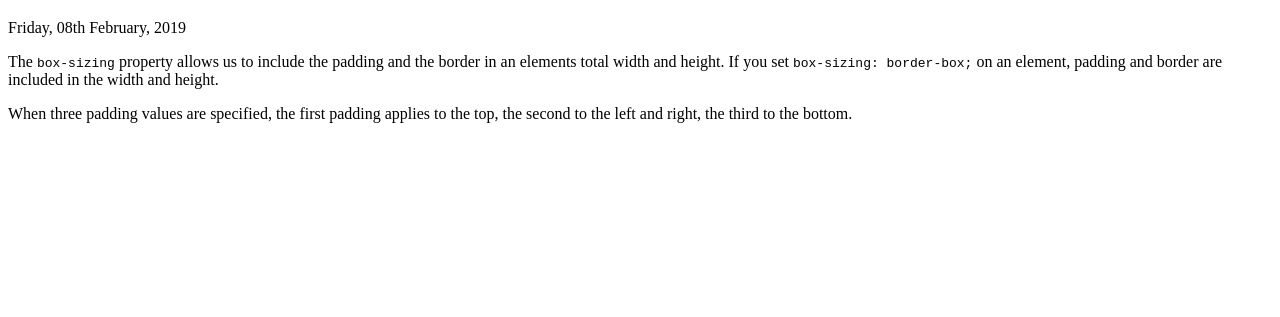
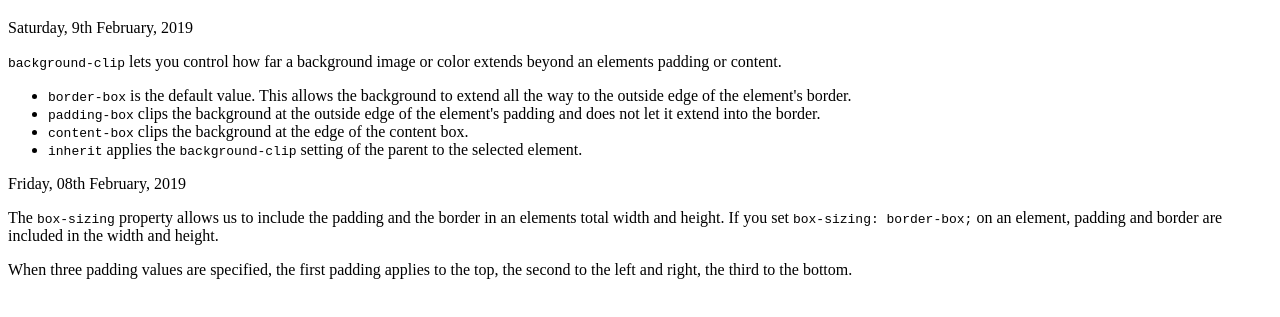
Before and after one commit to nikijiandani/CSS-Journal, a plain HTML site: page index.html in a window 1280 px wide. Shown: the part 61-378 px from the top of the page. Drawn offline with Linux system fonts and the light colour scheme.

Commit message:
background-clip property

```diff
--- a/index.html
+++ b/index.html
@@ -11,6 +11,17 @@
     <body>
     <h1>My CSS Journal</h1>
     <article>
+        <time datetime="2019-02-09">Saturday, 9th February, 2019</time>
+        <p><code>background-clip</code> lets you control how far a background image or color extends beyond an elements padding or content.
+            <ul>
+                <li><code>border-box</code> is the default value. This allows the background to extend all the way to the outside edge of the element's border.</li>
+                <li><code>padding-box</code> clips the background at the outside edge of the element's padding and does not let it extend into the border.</li>
+                <li><code>content-box</code> clips the background at the edge of the content box.</li>
+                <li><code>inherit</code> applies the <code>background-clip</code> setting of the parent to the selected element.</li>
+            </ul>
+        </p>
+    </article>
+    <article>
         <time datetime="2019-02-08">Friday, 08th February, 2019</time>
         <p>The <code>box-sizing</code> property allows us to include the padding and the border in an elements total width and height. If you set <code>box-sizing: border-box;</code> on an element, padding and border are included in the width and height.</p>
         <p>When three padding values are specified, the first padding applies to the top, the second to the left and right, the third to the bottom.</p>
```
